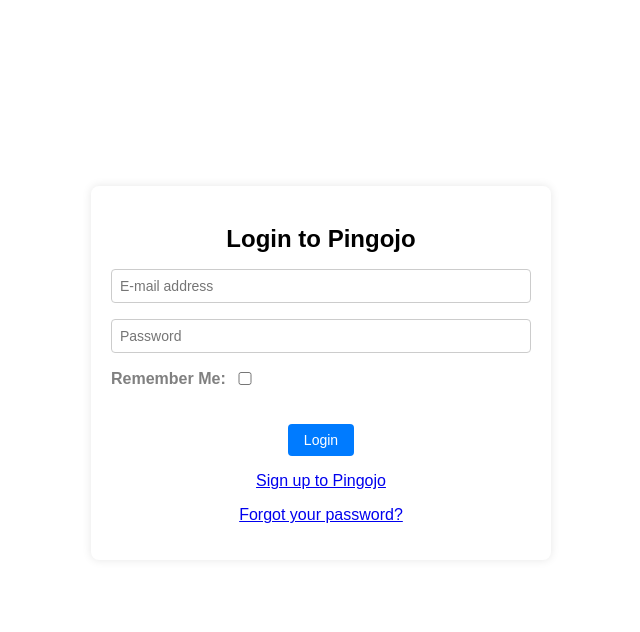
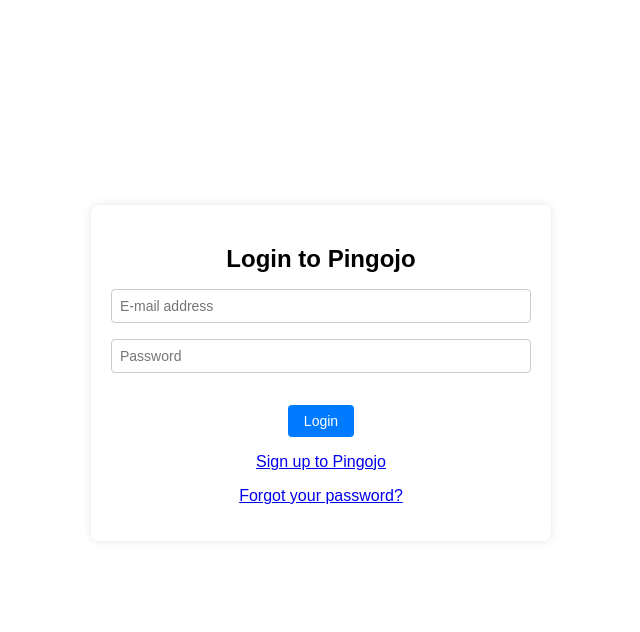
Before and after one commit to pingojo/website, a Django app: page /accounts/login/ in a window 1280 px wide. Shown: the part 74-706 px from the top of the page, without its empty margins (319-959 px from the left). Run offline with Django 4.2, Linux system fonts and the light colour scheme; some libraries are stand-ins or nearby versions.

Commit message:
removing remember me and auto setting it to true

```diff
--- a/pingojo/settings.py
+++ b/pingojo/settings.py
@@ -235,6 +235,7 @@ DEFAULT_FROM_EMAIL = os.environ.get("DEFAULT_FROM_EMAIL","email@server.com")
 SLACK_WEBHOOK_URL =  os.environ.get("SLACK_WEBHOOK_URL","https://hooks.slack.com/services/your_slack_webhook_url")
 ACCOUNT_LOGOUT_CONFIRMATION = False
 ACCOUNT_LOGOUT_ON_GET = True
+ACCOUNT_SESSION_REMEMBER = True
 
 REST_FRAMEWORK = {
     'DEFAULT_RENDERER_CLASSES': [
--- a/website/static/css/base.css
+++ b/website/static/css/base.css
@@ -356,8 +356,11 @@ form.allauth {
 
 
 input[type=checkbox] {
-    width: 30px;
+    width: auto;
+    text-align: left;
     margin-bottom: 7px;
+    margin-left: 0px;
+    margin-right: 5px;
 }
 
 
--- a/website/templates/account/login.html
+++ b/website/templates/account/login.html
@@ -11,10 +11,7 @@
                     {{ field }}
                 {% endif %}
             {% endfor %}
-            <div class="checkbox-container" style="color:grey;">
-                <label class="checkbox-label" for="{{ form.remember.auto_id }}">{{ form.remember.label }}:</label>
-                {{ form.remember }}
-            </div>
+
             <button type="submit">Login</button>
             <div>
                 <p><a href="{% url 'account_signup' %}">Sign up to Pingojo</a></p>
```
